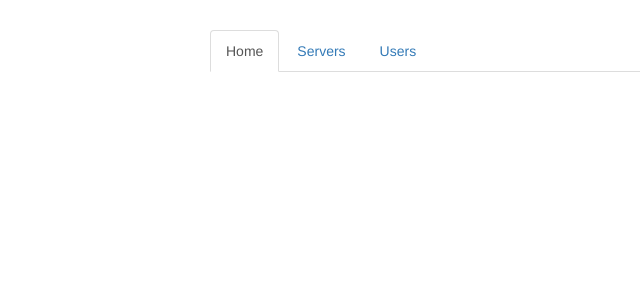
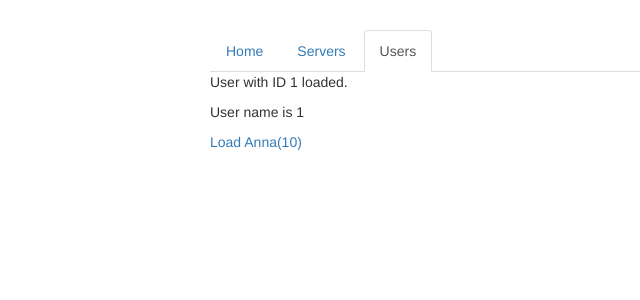
Before and after one commit to ReneeT19/Angular9, an Angular app in the folder routing-start/: page /users/1/1 in a window 1280 px wide. Before the commit this address led to /. Shown: the top 300 px of the page, without its empty margins (55-695 px from the left). Built offline with nearby package versions, Linux system fonts and the light colour scheme.

Commit message:
added params

```diff
--- a/routing-start/src/app/app.component.html
+++ b/routing-start/src/app/app.component.html
@@ -2,9 +2,12 @@
   <div class="row">
     <div class="col-xs-12 col-sm-10 col-md-8 col-sm-offset-1 col-md-offset-2">
       <ul class="nav nav-tabs">
-        <li role="presentation" class="active"><a href="#">Home</a></li>
-        <li role="presentation"><a href="#">Servers</a></li>
-        <li role="presentation"><a href="#">Users</a></li>
+        <li role="presentation"
+        routerLinkActive="active"
+        [routerLinkActiveOptions] = "{exact: true}">
+        <a routerLink="/">Home</a></li>
+        <li role="presentation" routerLinkActive="active"><a routerLink="servers">Servers</a></li>
+        <li role="presentation" routerLinkActive="active"><a [routerLink]="['/users']">Users</a></li>
       </ul>
     </div>
   </div>
--- a/routing-start/src/app/app.module.ts
+++ b/routing-start/src/app/app.module.ts
@@ -16,6 +16,7 @@ import { RouterModule, Routes } from '@angular/router';
 const appRoutes: Routes = [
   { path: '', component: HomeComponent},
   { path: 'users', component: UsersComponent},
+  { path: 'users/:id/:name', component: UserComponent},
   { path: 'servers', component: ServersComponent},
 ];
 
@@ -32,7 +33,7 @@ const appRoutes: Routes = [
   imports: [
     BrowserModule,
     FormsModule,
-    RouterModule.forRoot(appRoutes)
+    RouterModule.forRoot(appRoutes),
   ],
   providers: [ServersService],
   bootstrap: [AppComponent]
--- a/routing-start/src/app/home/home.component.html
+++ b/routing-start/src/app/home/home.component.html
@@ -1,2 +1,3 @@
 <h4>Welcome to Server Manager 4.0</h4>
 <p>Manage your Servers and Users.</p>
+<button class="btn btn-primary" (click)="onLoadServers()">Load Servers</button>
--- a/routing-start/src/app/home/home.component.ts
+++ b/routing-start/src/app/home/home.component.ts
@@ -1,4 +1,5 @@
 import { Component, OnInit } from '@angular/core';
+import { Router } from '@angular/router';
 
 @Component({
   selector: 'app-home',
@@ -7,9 +8,11 @@ import { Component, OnInit } from '@angular/core';
 })
 export class HomeComponent implements OnInit {
 
-  constructor() { }
+  constructor(private router: Router) { }
 
   ngOnInit() {
   }
-
+  onLoadServers() {
+    this.router.navigate(['/servers']);
+  }
 }
--- a/routing-start/src/app/servers/servers.component.html
+++ b/routing-start/src/app/servers/servers.component.html
@@ -10,6 +10,7 @@
     </div>
   </div>
   <div class="col-xs-12 col-sm-4">
+    <button class="btn btn-primary" (click)="onReload()">Reload Page</button>
     <app-edit-server></app-edit-server>
     <hr>
     <app-server></app-server>
--- a/routing-start/src/app/servers/servers.component.ts
+++ b/routing-start/src/app/servers/servers.component.ts
@@ -1,4 +1,5 @@
 import { Component, OnInit } from '@angular/core';
+import { ActivatedRoute, Router } from '@angular/router';
 import { ServersService } from './servers.service';
 
 @Component({
@@ -9,10 +10,15 @@ import { ServersService } from './servers.service';
 export class ServersComponent implements OnInit {
   public servers: {id: number, name: string, status: string}[] = [];
 
-  constructor(private serversService: ServersService) { }
+  constructor(private serversService: ServersService,
+    private router: Router,
+    private route: ActivatedRoute) { }
 
   ngOnInit() {
     this.servers = this.serversService.getServers();
   }
-
+  onReload() {
+    // not used in this practice but this is how you use relative path below
+    // this.router.navigate(['servers'], {relativeTo: this.route});
+  }
 }
--- a/routing-start/src/app/users/user/user.component.html
+++ b/routing-start/src/app/users/user/user.component.html
@@ -1,2 +1,4 @@
-<p>User with ID _ID_ loaded.</p>
-<p>User name is _NAME_</p>
+<p>User with ID {{user.id}} loaded.</p>
+<p>User name is {{user.name}}</p>
+
+<a [routerLink]="['/users', 10, 'Anna']">Load Anna(10)</a>
--- a/routing-start/src/app/users/user/user.component.ts
+++ b/routing-start/src/app/users/user/user.component.ts
@@ -1,16 +1,33 @@
-import { Component, OnInit } from '@angular/core';
+import { THIS_EXPR } from '@angular/compiler/src/output/output_ast';
+import { Component, OnDestroy, OnInit } from '@angular/core';
+import { ActivatedRoute, Params } from '@angular/router';
+import { Subscription } from 'rxjs';
 
 @Component({
   selector: 'app-user',
   templateUrl: './user.component.html',
   styleUrls: ['./user.component.css']
 })
-export class UserComponent implements OnInit {
+export class UserComponent implements OnInit, OnDestroy {
   user: {id: number, name: string};
+  paramsSubscription: Subscription;
 
-  constructor() { }
+  constructor(private route: ActivatedRoute) { }
 
   ngOnInit() {
+    this.user = {
+      id: this.route.snapshot.params['id'],
+      name: this.route.snapshot.params['name'],
+    };
+    this.paramsSubscription = this.route.params
+    .subscribe(
+      (params: Params) => {
+        this.user.id=params['id'];
+        this.user.id=params['name'];
+      }
+    );
   }
-
+  ngOnDestroy() {
+    this.paramsSubscription.unsubscribe();
+  }
 }
```
